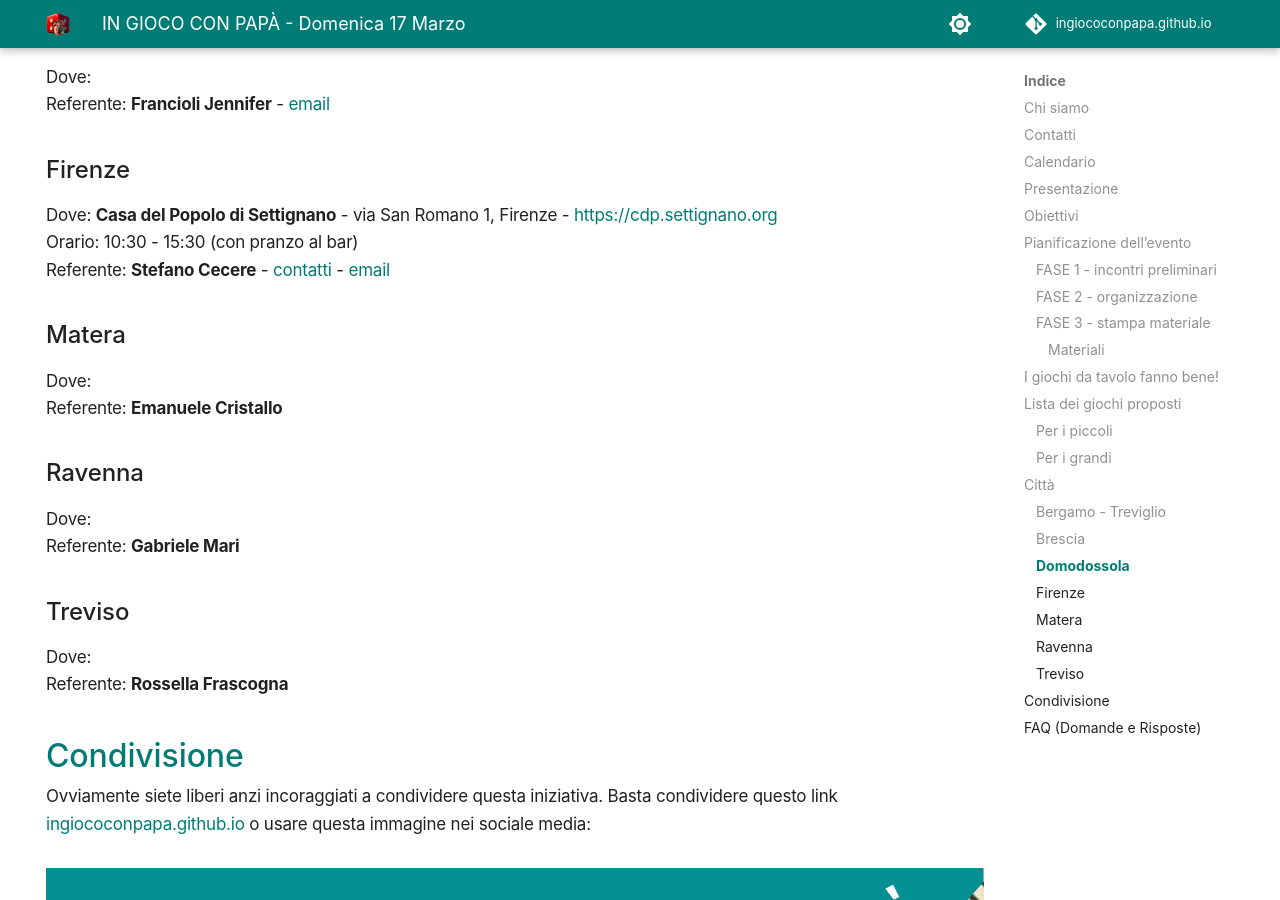
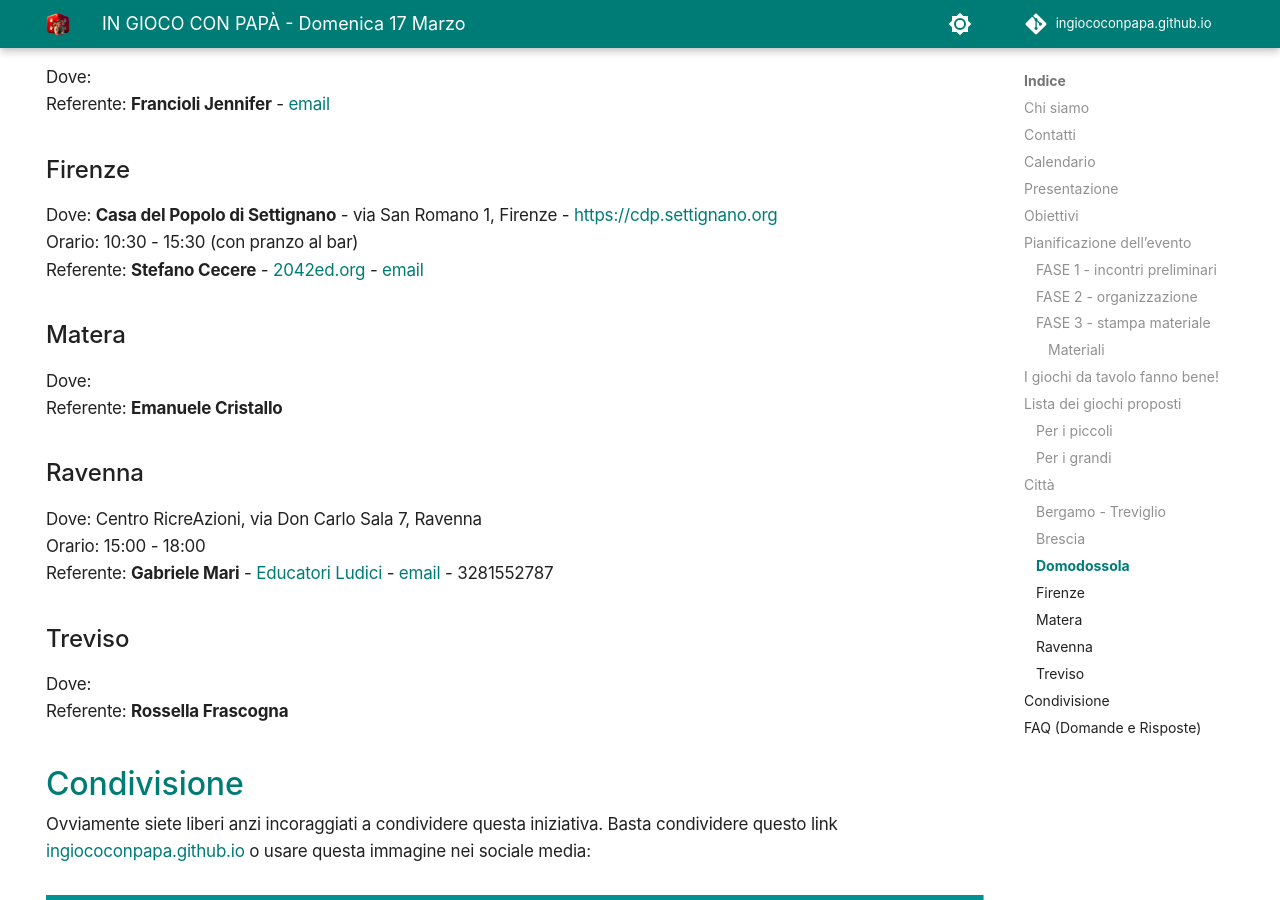
Before and after one commit to ingiococonpapa/ingiococonpapa.github.io, an MkDocs documentation site: the page built from docs/index.md, in a window 1280 px wide and 900 px high, scrolled down 7073 px. Built offline with MkDocs 1.6.1 and Material for MkDocs 9.7.7, drawn with Linux system fonts in a browser that asks for light colours; comment, search, counter and statistics services are not loaded.

Commit message:
Update index.md

```diff
--- a/docs/index.md
+++ b/docs/index.md
@@ -173,15 +173,16 @@ Referente: **Francioli Jennifer** - [email](mailto:francij75@gmail.com)
 ### Firenze
 Dove: **Casa del Popolo di Settignano** - via San Romano 1, Firenze - [https://cdp.settignano.org](https://cdp.settignano.org/)
 Orario: 10:30 - 15:30 (con pranzo al bar)
-Referente: **Stefano Cecere** - [contatti](https://linktr.ee/cecere) - [email](mailto:stefano.cecere@gmail.com)
+Referente: **Stefano Cecere** - [2042ed.org](https://2042ed.org) - [email](mailto:stefano.cecere@gmail.com)
 
 ### Matera
 Dove:
 Referente: **Emanuele Cristallo**
 
 ### Ravenna
-Dove:
-Referente: **Gabriele Mari**
+Dove: Centro RicreAzioni, via Don Carlo Sala 7, Ravenna
+Orario: 15:00 - 18:00
+Referente: **Gabriele Mari** - [Educatori Ludici](https://www.facebook.com/educatoriludici) -  [email](mailto:progetti.innovativi@cooplapieve.it) -  3281552787
 
 ### Treviso
 Dove:
```
